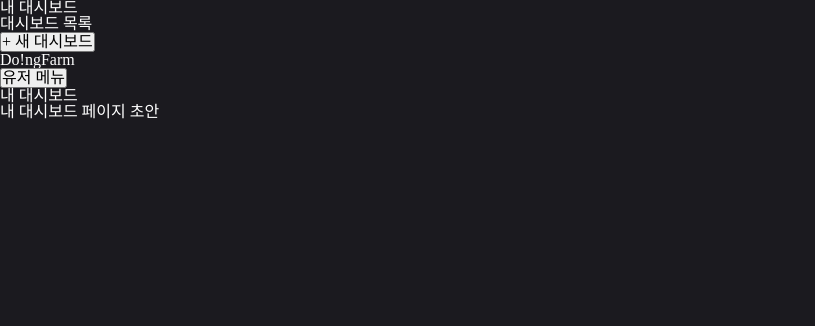
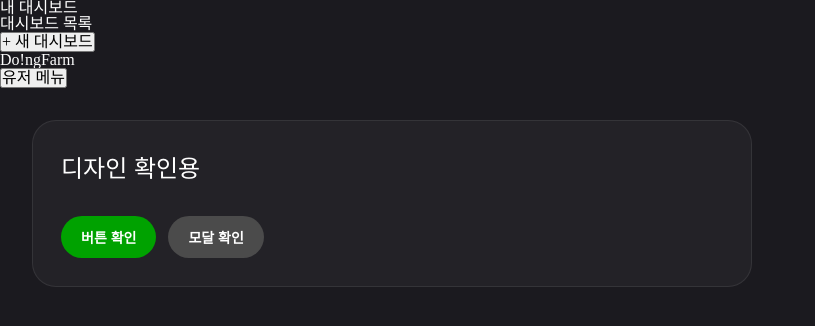
Before and after one commit to douk9909/DoingFarm, a Next.js app: page /mydashboard in a window 1280 px wide. Shown: the top 326 px of the page, without its empty margins (0-815 px from the left). Built offline with nearby package versions, Linux system fonts and the light colour scheme; a web font is replaced by a local one.

Commit message:
Feat: 공통 컴포넌트 button (#6)
* feat: 공통 버튼 컴포넌트 추가

* chore: 버튼, 모달 디자인 확인 버튼 추가

* fix: 공통 모달 색상 토큰 기준으로 조정

* fix: 코드리뷰 반영

```diff
--- /dev/null
+++ b/src/app/(with-nav)/mydashboard/page.module.css
@@ -0,0 +1,46 @@
+.page {
+  min-height: 100vh;
+  padding: 32px;
+  background-color: var(--color-background);
+}
+
+.card {
+  display: flex;
+  max-width: 720px;
+  flex-direction: column;
+  gap: 16px;
+  padding: 28px;
+  border: 1px solid rgba(255, 255, 255, 0.08);
+  border-radius: 24px;
+  background-color: rgba(255, 255, 255, 0.04);
+}
+
+.title {
+  margin: 0;
+  color: var(--color-white);
+  font: var(--text-2xl-medium);
+}
+
+.description {
+  margin: 0;
+  color: var(--color-gray-700);
+  font: var(--text-md-medium);
+}
+
+.buttonRow {
+  display: flex;
+  gap: 12px;
+}
+
+.modalText {
+  margin: 0;
+  color: var(--color-black-400);
+  font: var(--text-md-medium);
+  line-height: 1.6;
+}
+
+.modalActions {
+  display: flex;
+  gap: 12px;
+  margin-top: 20px;
+}
--- a/src/app/(with-nav)/mydashboard/page.tsx
+++ b/src/app/(with-nav)/mydashboard/page.tsx
@@ -1,8 +1,38 @@
+'use client';
+
+import { useState } from 'react';
+import Button from '@/components/common/button/Button';
+import Modal from '@/components/common/modal/Modal';
+import styles from './page.module.css';
+
 export default function MyDashboardPage() {
+  const [isModalOpen, setIsModalOpen] = useState(false);
+
   return (
-    <section>
-      <h1>내 대시보드</h1>
-      <p>내 대시보드 페이지 초안</p>
+    <section className={styles.page}>
+      <div className={styles.card}>
+        <h1 className={styles.title}>디자인 확인용</h1>
+        <p className={styles.description}></p>
+
+        <div className={styles.buttonRow}>
+          <Button>버튼 확인</Button>
+          <Button variant="secondary" onClick={() => setIsModalOpen(true)}>
+            모달 확인
+          </Button>
+        </div>
+      </div>
+
+      {isModalOpen && (
+        <Modal title="새 대시보드 생성">
+          <p className={styles.modalText}></p>
+          <div className={styles.modalActions}>
+            <Button variant="secondary" onClick={() => setIsModalOpen(false)}>
+              취소
+            </Button>
+            <Button onClick={() => setIsModalOpen(false)}>생성</Button>
+          </div>
+        </Modal>
+      )}
     </section>
   );
 }
--- a/src/components/common/button/Button.module.css
+++ b/src/components/common/button/Button.module.css
@@ -0,0 +1,84 @@
+.button {
+  display: inline-flex;
+  align-items: center;
+  justify-content: center;
+  border: 0;
+  border-radius: 999px;
+  font-weight: 700;
+  line-height: 1;
+  white-space: nowrap;
+  transition:
+    transform 0.18s ease,
+    opacity 0.18s ease,
+    background-color 0.18s ease,
+    color 0.18s ease;
+}
+
+.button:disabled {
+  cursor: not-allowed;
+}
+
+.disabledOpacity {
+  opacity: 0.48;
+}
+
+.button:focus-visible {
+  outline: 2px solid var(--color-primary-300);
+  outline-offset: 2px;
+}
+
+.fullWidth {
+  width: 100%;
+}
+
+.sm {
+  min-height: 36px;
+  padding: 0 16px;
+  font: var(--text-xs-semibold);
+}
+
+.md {
+  min-height: 42px;
+  padding: 0 20px;
+  font: var(--text-md-medium);
+  font-weight: var(--font-weight-bold);
+}
+
+.lg {
+  min-height: 60px;
+  padding: 6 30px;
+  font: var(--text-2lg-semibold);
+}
+
+.primary {
+  background-color: var(--color-primary-500);
+  color: var(--color-white);
+}
+
+.secondary {
+  background-color: var(--color-black-500);
+  color: var(--color-white);
+}
+
+.ghost {
+  background-color: transparent;
+  color: var(--color-gray-700);
+}
+
+@media (hover: hover) and (pointer: fine) {
+  .button:not(:disabled):hover {
+    transform: translateY(-1px);
+  }
+
+  .primary:not(:disabled):hover {
+    background-color: var(--color-primary-600);
+  }
+
+  .secondary:not(:disabled):hover {
+    background-color: var(--color-gray-400);
+  }
+
+  .ghost:not(:disabled):hover {
+    color: var(--color-white);
+  }
+}
--- a/src/components/common/button/Button.tsx
+++ b/src/components/common/button/Button.tsx
@@ -1,2 +1,43 @@
+import type { ButtonHTMLAttributes } from 'react';
 import styles from './Button.module.css';
 import { cn } from '@/lib/utils/cn';
+
+type ButtonVariant = 'primary' | 'secondary' | 'ghost';
+type ButtonSize = 'sm' | 'md' | 'lg';
+
+interface ButtonProps extends ButtonHTMLAttributes<HTMLButtonElement> {
+  variant?: ButtonVariant;
+  size?: ButtonSize;
+  fullWidth?: boolean;
+  useDisabledOpacity?: boolean;
+}
+
+export default function Button({
+  type = 'button',
+  variant = 'primary',
+  size = 'md',
+  fullWidth = false,
+  useDisabledOpacity = true,
+  className,
+  children,
+  disabled,
+  ...props
+}: ButtonProps) {
+  return (
+    <button
+      type={type}
+      disabled={disabled}
+      className={cn(
+        styles.button,
+        styles[variant],
+        styles[size],
+        fullWidth && styles.fullWidth,
+        disabled && useDisabledOpacity && styles.disabledOpacity,
+        className,
+      )}
+      {...props}
+    >
+      {children}
+    </button>
+  );
+}
--- a/src/components/common/modal/Modal.module.css
+++ b/src/components/common/modal/Modal.module.css
@@ -1,20 +1,26 @@
 .overlay {
   position: fixed;
   inset: 0;
-  background-color: rgba(0, 0, 0, 0.45);
+  background-color: rgba(0, 0, 0, 0.55);
   display: flex;
   align-items: center;
   justify-content: center;
+  padding: 24px;
 }
 
 .content {
   width: 100%;
   max-width: 480px;
-  background-color: var(--color-white);
-  border-radius: 16px;
+  background-color: var(--color-black-300);
+  border: 1px solid var(--color-gray-300);
+  border-radius: 24px;
   padding: 24px;
+  color: var(--color-white);
+  box-shadow: 0 24px 48px rgba(0, 0, 0, 0.28);
 }
 
 .title {
   margin: 0 0 16px;
+  color: var(--color-white);
+  font: var(--text-2xl-bold);
 }
```
Also changed, not shown: src/components/common/modal/Modal.tsx (line endings or trailing spaces).
